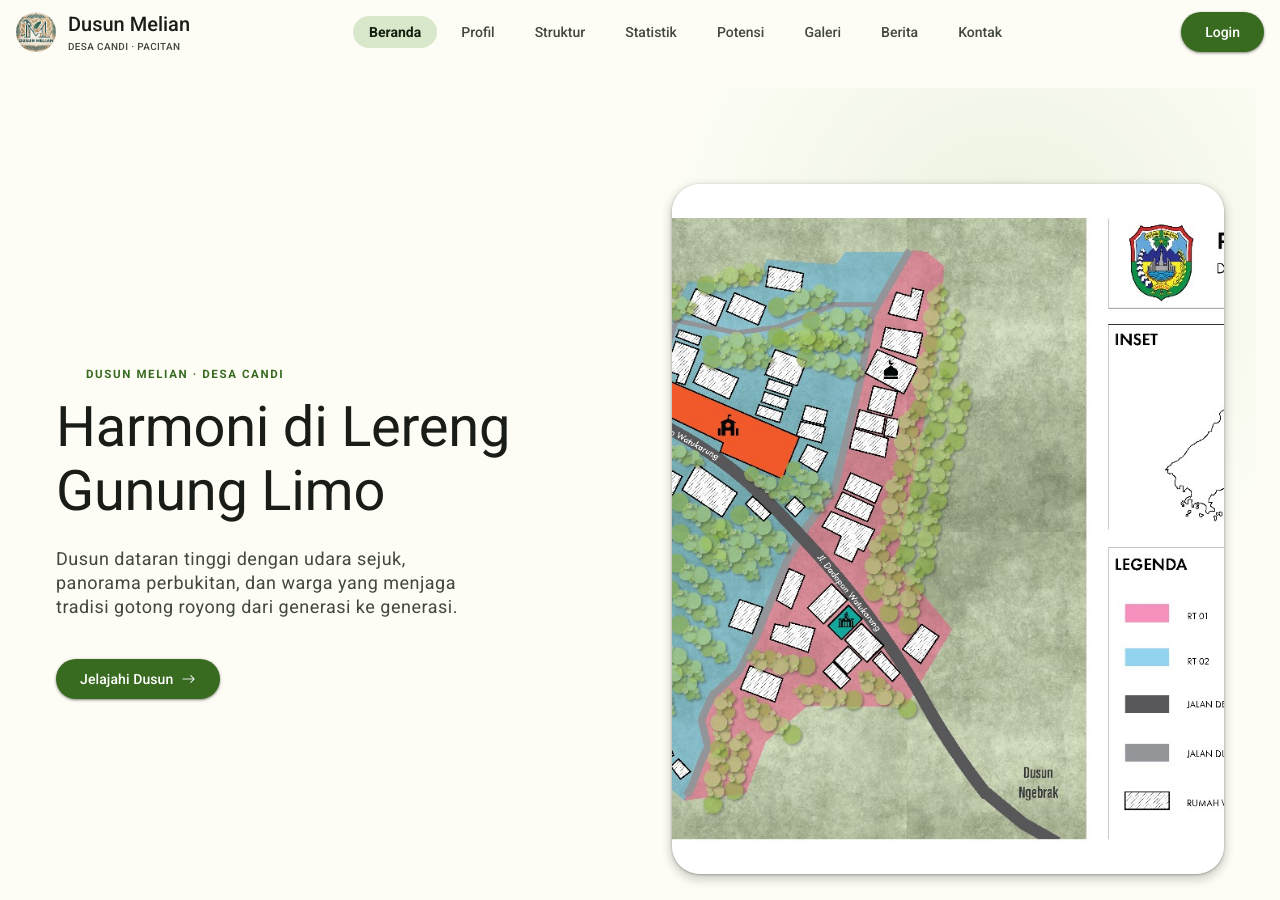
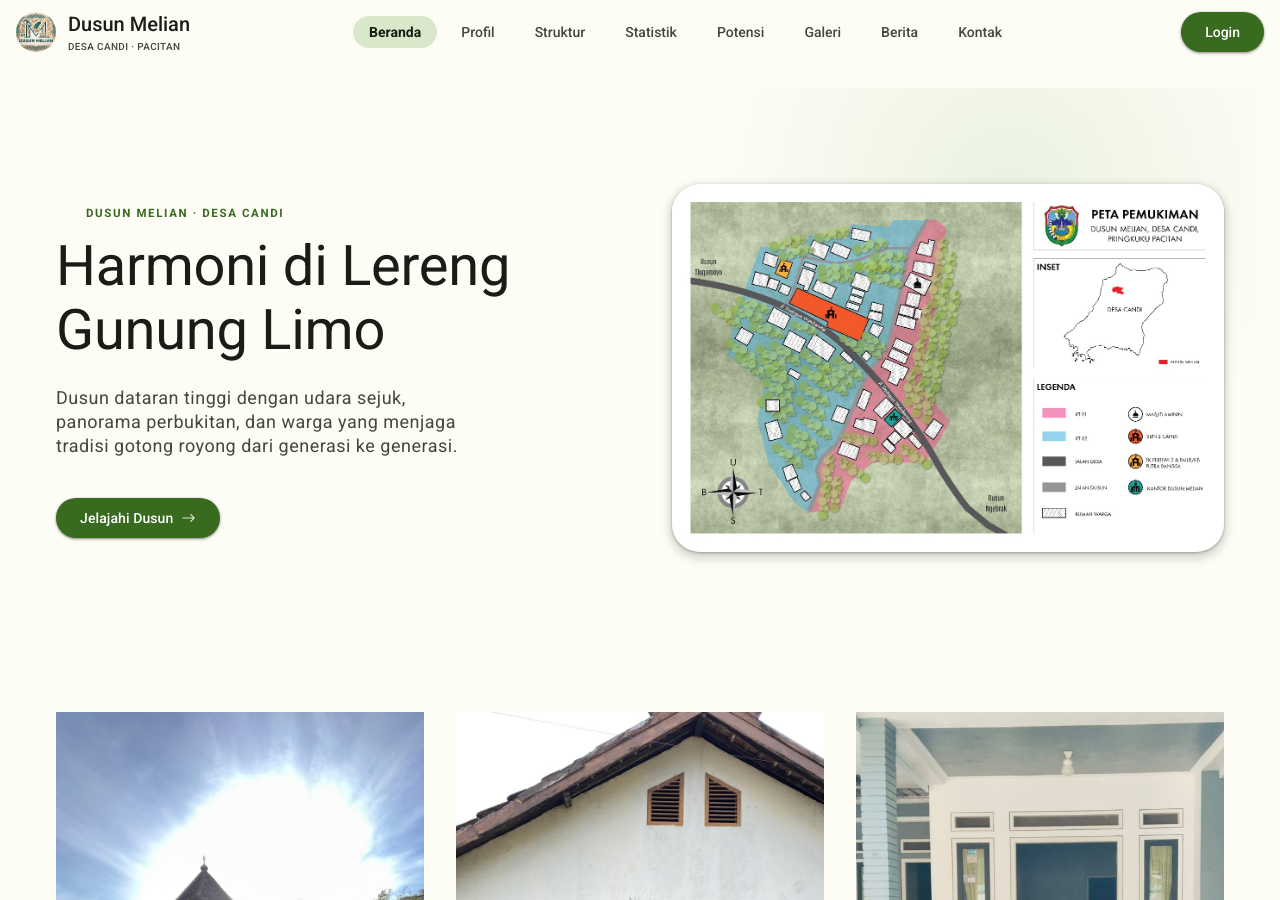
Before and after one commit to Noiro-0/Melian-Happy, a Jekyll site: the page built from index.html, in a window 1280 px wide and 900 px high. Built offline with Jekyll 4.4.1, drawn with Linux system fonts in a browser that asks for light colours; nearby versions of some CDN libraries.

Commit message:
fix : design

```diff
--- a/assets/css/style.css
+++ b/assets/css/style.css
@@ -547,11 +547,11 @@ p {
 .wabi-image-wrapper {
   position: relative;
   width: 100%;
-  aspect-ratio: 4/5;
   border-radius: var(--radius-xl); /* M3 Extra Large shape */
   overflow: hidden;
   box-shadow: var(--md-elevation-3);
   transition: transform 0.5s cubic-bezier(0.2, 0, 0, 1), box-shadow 0.5s cubic-bezier(0.2, 0, 0, 1);
+  background: var(--md-sys-color-surface-variant);
 }
 
 .wabi-image-wrapper:hover {
@@ -561,8 +561,8 @@ p {
 
 .wabi-image-wrapper img {
   width: 100%;
-  height: 100%;
-  object-fit: cover;
+  height: auto;
+  display: block;
 }
 
 .wabi-accent {
@@ -591,7 +591,6 @@ p {
     margin: 0 auto 2.5rem;
   }
   .wabi-image-wrapper {
-    aspect-ratio: 16/9;
     max-width: 600px;
     margin: 0 auto;
   }
@@ -602,14 +601,13 @@ p {
   width: 100%;
   margin: 0;
   padding: 4rem 0;
-  background: var(--card);
+  background: var(--md-sys-color-background);
 }
 
 .standalone-slider {
   position: relative;
   width: 100%;
-  background: var(--card);
-  overflow: hidden;
+  background: var(--md-sys-color-background);
 }
 
 .standalone-slider-track {
```
